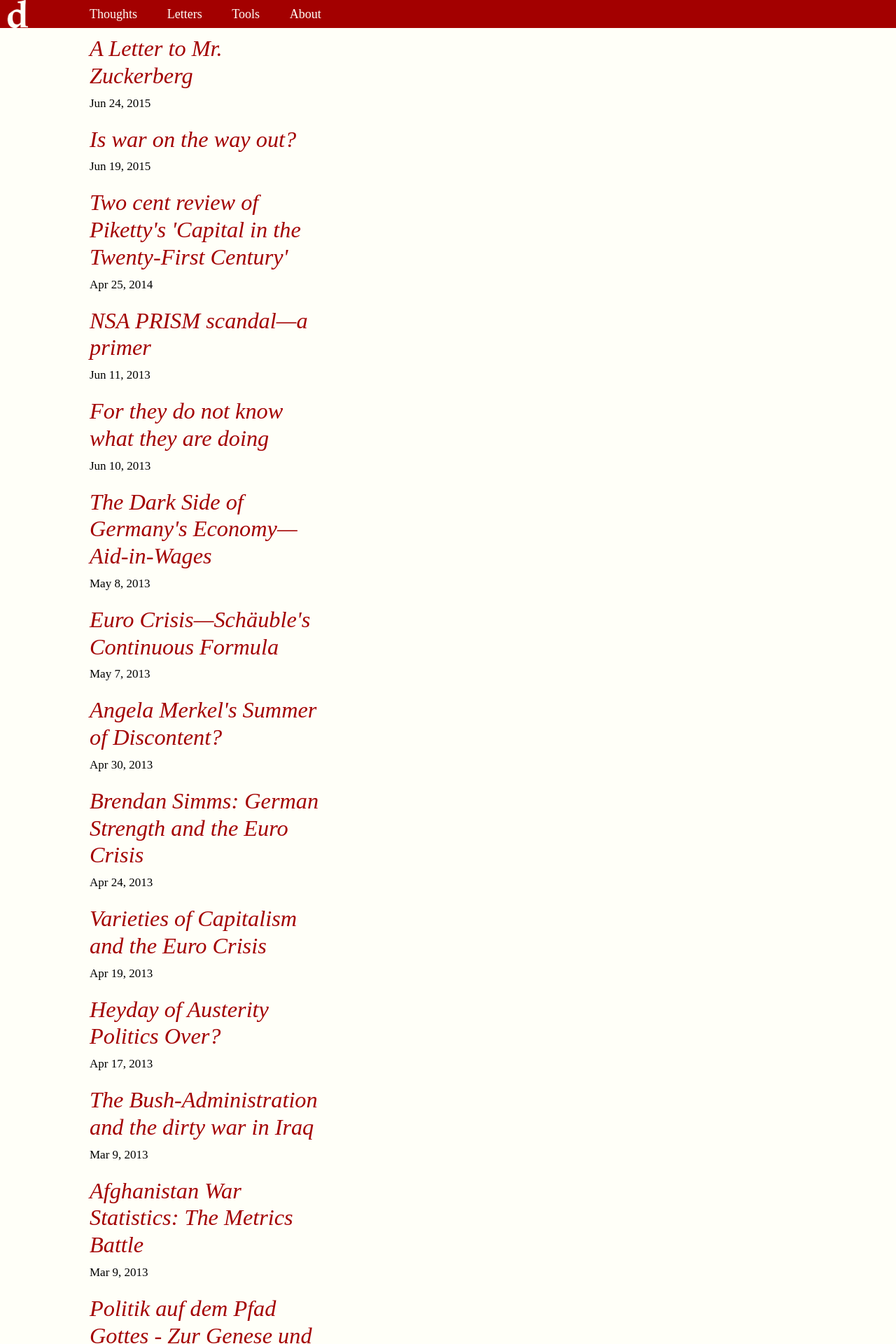
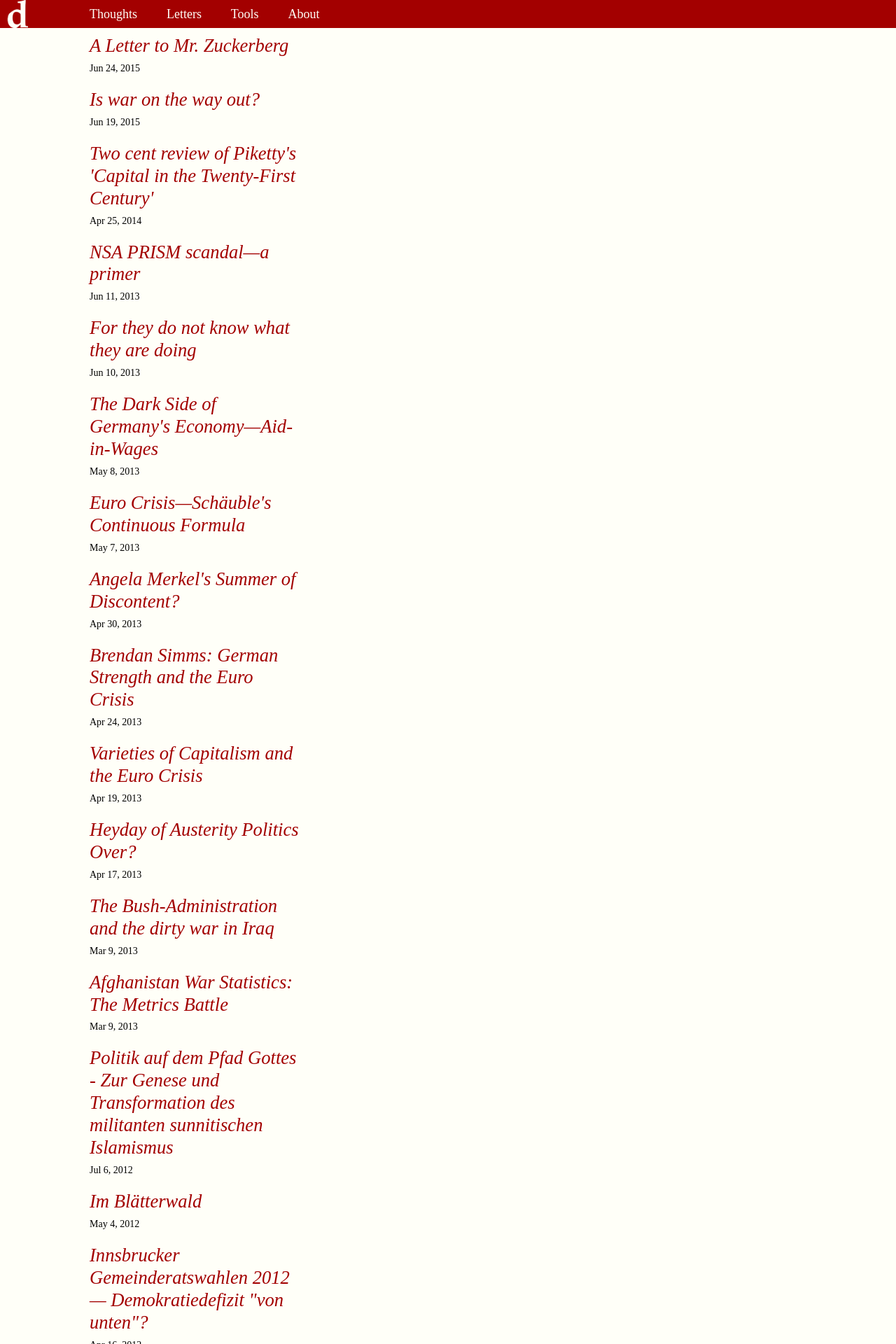
Before and after one commit to mo-tom/bkp, a Jekyll site: the page built from index.html, in a window 1280 px wide. Shown: the top 1920 px of the page at 70% size. Built offline with Jekyll 4.4.1, drawn with Linux system fonts in a browser that asks for light colours; some web fonts are replaced.

Commit message:
size changes

```diff
--- a/css/tufte.css
+++ b/css/tufte.css
@@ -113,17 +113,18 @@ html {
   nav.small-site-nav {margin-left: 10% !important;}
   div#logo { display: none; }
   div.smallmenu { display: inline-block;}
-  div.home {width: 55%}
-  div.post {width: 55%}
-  div.footermargin {width: 55%;}
+  div.home {width: 300px;}
+  div.post {width: 300px;}
+  div.footermargin {width: 300px;}
   .page-content {margin-left: 10% !important;}
   .site-footer {margin-left: 10% !important;}
 }
 
+/*
+
 @media screen and (min-width: 900px)  {
   html{ font-size: 17px; }
   a.site-title { font-size: 3.1rem; }
-  /*div#logo { width: 60px; height: 60px; }*/
   nav.small-site-nav {margin-left: 10% !important;}
   div#logo { display: none; }
   div.smallmenu { display: inline-block;}
@@ -135,7 +136,6 @@ html {
 @media screen and (min-width: 1000px) {
   html{ font-size: 17px; }
   a.site-title { font-size: 3.2rem; }
- /*div#logo { width: 60px; height: 60px; }*/
  nav.small-site-nav {margin-left: 10% !important;}
   div#logo { display: none; }
   div.smallmenu { display: inline-block;}   div.home {width: 55%}
@@ -143,10 +143,11 @@ html {
   div.footermargin {width: 55%;}
 }
 
+
+
 @media screen and (min-width: 1100px) {
   html{ font-size: 17px; }
   a.site-title { font-size: 3.3rem; }
- /*div#logo { width: 60px; height: 60px; }*/
  nav.small-site-nav {margin-left: 10% !important;}
   div#logo { display: none; }
   div.smallmenu { display: inline-block;}
@@ -155,10 +156,10 @@ html {
   div.footermargin {width: 55%;}
 }
 
+
 @media screen and (min-width: 1200px) {
   html{ font-size: 17px; }
   a.site-title { font-size: 3.4rem; }
- /*div#logo { width: 60px; height: 60px; }*/
  nav.small-site-nav {margin-left: 10% !important;}
   div#logo { display: none; }
   div.smallmenu { display: inline-block;}   div.home {width: 30%}
@@ -166,16 +167,19 @@ html {
   div.footermargin {width: 30%;}
 }
 
+
 @media screen and (min-width: 1300px) {
   html{ font-size: 17px; }
   a.site-title { font-size: 3.5rem; }
- /*div#logo { width: 60px; height: 60px; }*/
- nav.small-site-nav {margin-left: 10% !important;}
+  nav.small-site-nav {margin-left: 10% !important;}
   div#logo { display: none; }
   div.smallmenu { display: inline-block;}   div.home {width: 30%}
   div.post {width: 30%}
   div.footermargin {width: 30%;}
 }
+
+*/
+
 
 /*site-header {
   display: inline-block;
```
Also changed, not shown: css/ETBembo-DisplayItalic.ttf (deleted), css/ETBembo-RomanLF.ttf (deleted).
